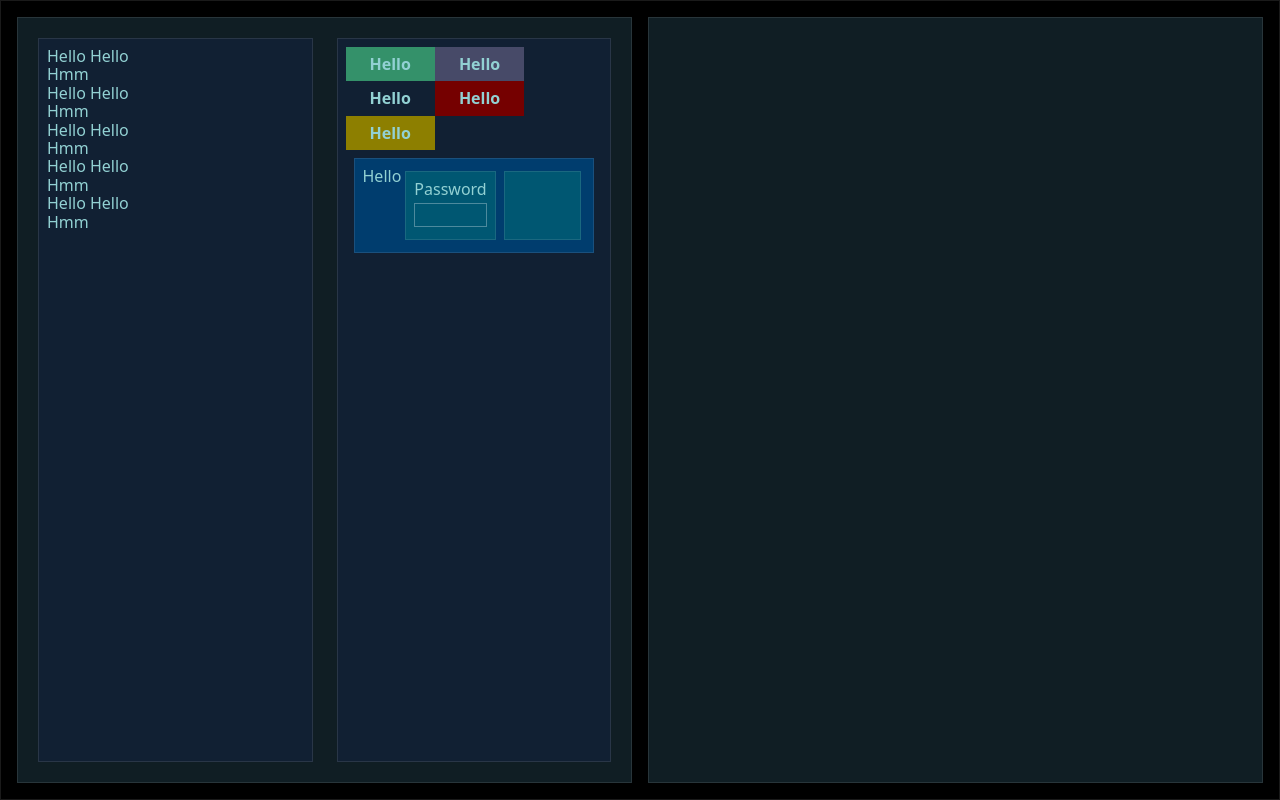
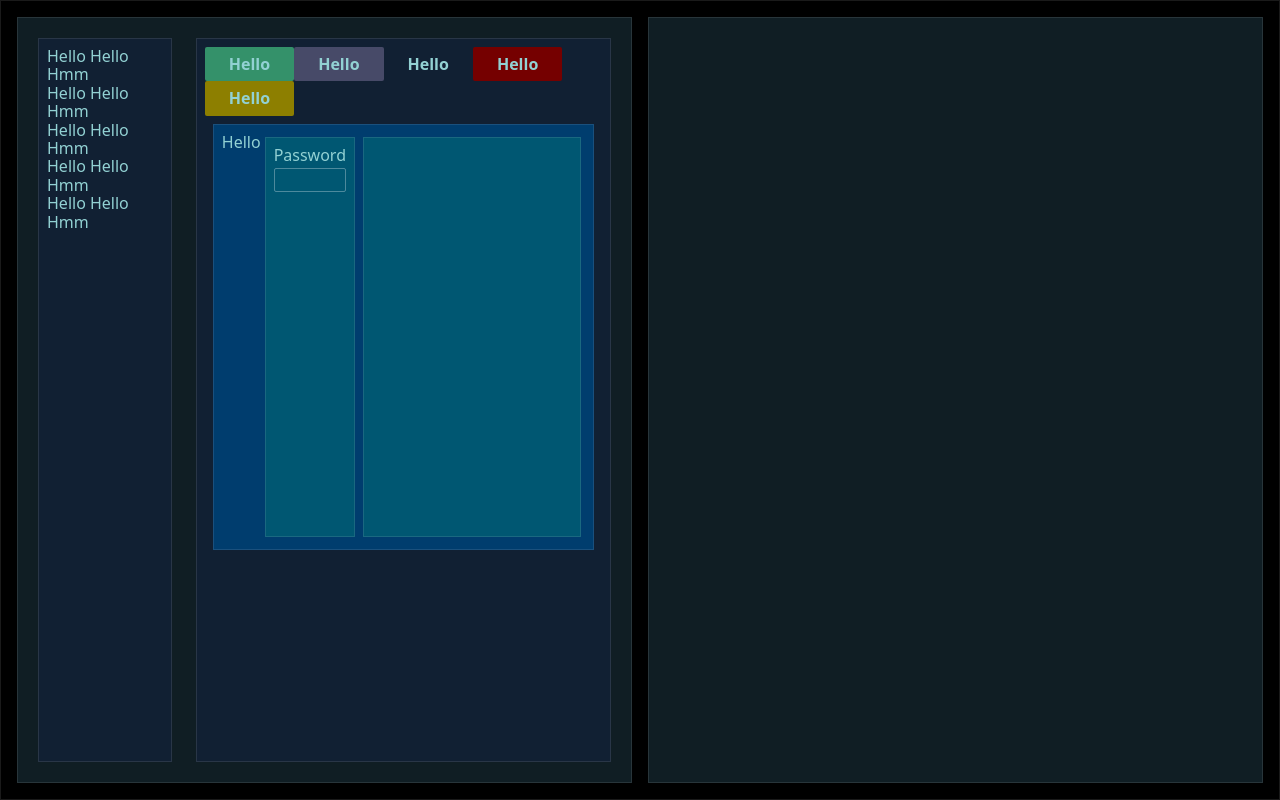
Before and after one commit to kw-00/the-tree, a React (Vite) app in the folder frontend/: page / in a window 1280 px wide. Built offline with nearby package versions, Linux system fonts and the light colour scheme.

Commit message:
Text and fix TextInput

```diff
--- a/frontend/src/Playground.tsx
+++ b/frontend/src/Playground.tsx
@@ -3,6 +3,7 @@
 import Panel from "./app/components/Panel";
 import { useTheme } from "./app/theme/theme";
 import Input from "./app/components/Input";
+import TextInput from "./app/components/TextInput";
 
 
 
@@ -57,7 +58,9 @@
                                 <Input type="password"></Input>
                             </form>
                         </Panel>
-                        <Panel variant="5" className="flex-1"/>
+                        <Panel variant="5" className="flex-1 h-100">
+                            <TextInput maxHeight={30}></TextInput>
+                        </Panel>
                     </Panel>
                 </Panel>
             </Panel>
--- a/frontend/src/app/components/Button.tsx
+++ b/frontend/src/app/components/Button.tsx
@@ -4,7 +4,7 @@
 
 
 const styling = {
-    base: "px-6 py-2 font-bold",
+    base: "px-6 py-2 rounded-xs font-bold",
     theme: {
         dark: "hover:brightness-110 active:brightness-115",
         light: "hover:brightness-90 active:brightness-80"
--- a/frontend/src/app/components/Input.tsx
+++ b/frontend/src/app/components/Input.tsx
@@ -7,7 +7,7 @@
 
 
 const styling = {
-    base: "my-1 appearance-none",
+    base: "my-1 appearance-none rounded-xs",
     theme: {
         dark: "border-1 border-white/30 has-focus:ring-2 has-focus:ring-white/30",
         light: "border-1 border-black/30 has-focus:ring-2 has-focus:ring-black/30"
--- /dev/null
+++ b/frontend/src/app/components/TextInput.tsx
@@ -0,0 +1,37 @@
+import { useEffect, useRef } from "react"
+
+
+
+export type TextInputProps = {
+    maxHeight: number
+    minHeight?: number
+} & React.HTMLAttributes<HTMLTextAreaElement>
+
+export default function TextInput({maxHeight, minHeight, ...rest}: TextInputProps) {
+    // Growth logic
+    const selfRef = useRef<HTMLTextAreaElement | null>(null)
+    const adjustHeight = () => {
+        if (selfRef.current) {
+            const self = selfRef.current
+            self.style.height = "auto"
+            const rem = parseFloat(getComputedStyle(document.documentElement).fontSize)
+            self.style.height = `${Math.max(
+                Math.min(self.scrollHeight + 2, maxHeight * rem),
+                (minHeight ?? 1) * rem
+            )}px`
+        }
+    }
+    useEffect(() => adjustHeight(), [])
+    useEffect(() => {
+        const resizeObserver = new ResizeObserver((_) => {
+            adjustHeight()
+        })
+        resizeObserver.observe(selfRef.current!)
+    }, [])
+
+    return (
+        <textarea ref={selfRef} onChange={adjustHeight} style={{resize: "none"}} {...rest}>
+
+        </textarea>
+    )
+}
```
